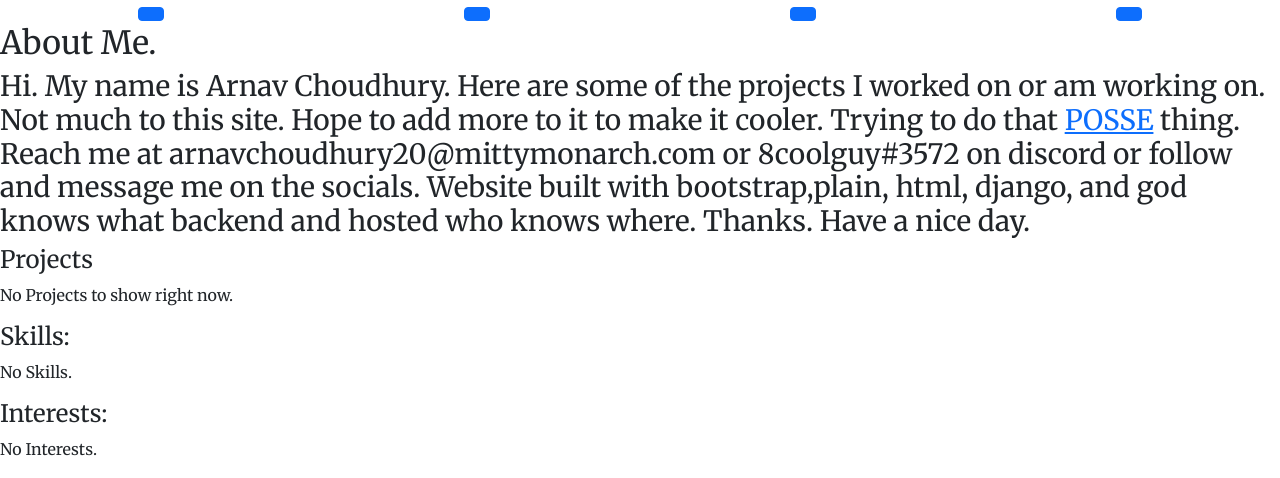
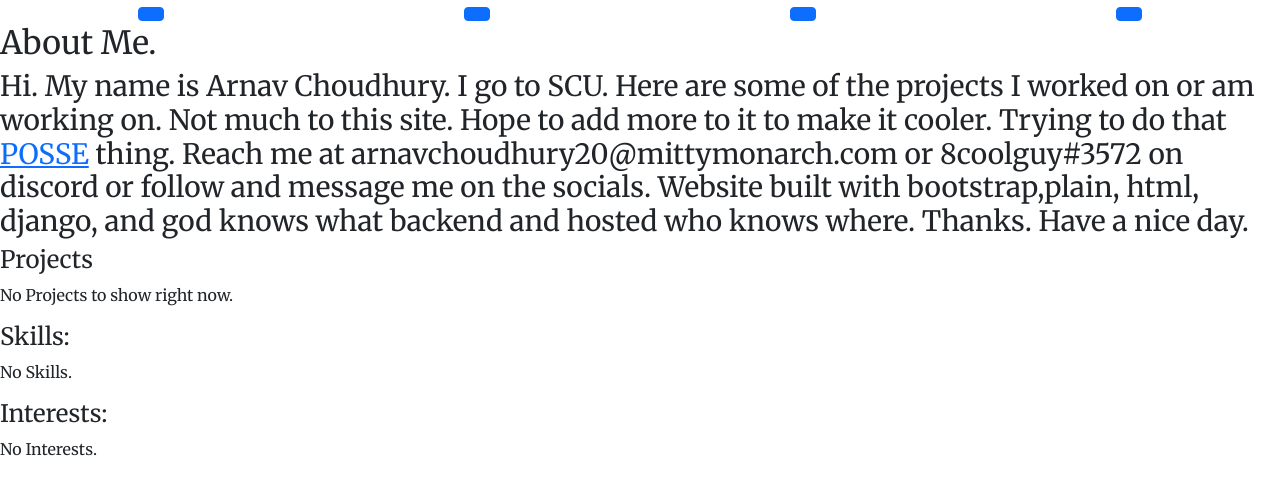
Before and after one commit to 8coolguy/resume_website, a Django app: template resume_site/base/templates/base/index.html in a window 1280 px wide. Shown: the part 56-534 px from the top of the page. Run offline with Django 3.2, Linux system fonts and the light colour scheme; the template is opened without the code that fills it, so the values that code supplies are empty.

Commit message:
switched  to postgres and created rq and rt txt

```diff
--- a/resume_site/base/templates/base/index.html
+++ b/resume_site/base/templates/base/index.html
@@ -53,7 +53,7 @@
     <div class="row" id="about">
         <h2>About Me.
             <h3>
-                Hi. My name is Arnav Choudhury. Here are some of the projects I worked on or am working on. Not much to this site. Hope to add more to it to make it cooler. Trying to do that
+                Hi. My name is Arnav Choudhury. I go to SCU. Here are some of the projects I worked on or am working on. Not much to this site. Hope to add more to it to make it cooler. Trying to do that
                 <a href="https://indieweb.org/POSSE">POSSE</a>
                 thing. Reach me at arnavchoudhury20@mittymonarch.com or 8coolguy#3572 on discord or follow and message me on the socials. Website built with bootstrap,plain, html, django, and god knows what backend and hosted who knows where. Thanks. Have a nice day.
             </h3>
--- /dev/null
+++ b/runtime.txt
@@ -0,0 +1 @@
+Python 3.8.10
```
Also changed, not shown: requirements.txt (added, +7 -0 lines), resume_site/whole.json (added, +1 -0 lines), resume_site/base/migrations/0002_alter_project_image_path.py (added), resume_site/db.sqlite3 (deleted), resume_site/images/images/aaaaaa_lab.png (added), 1 other file.
